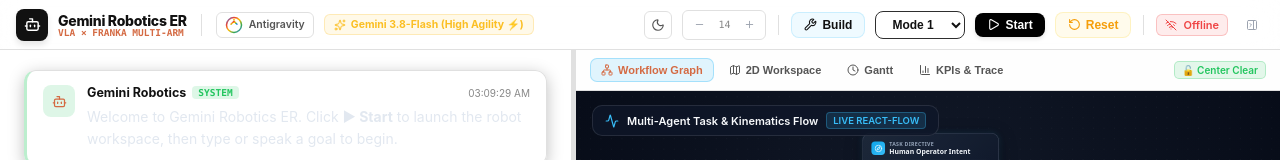
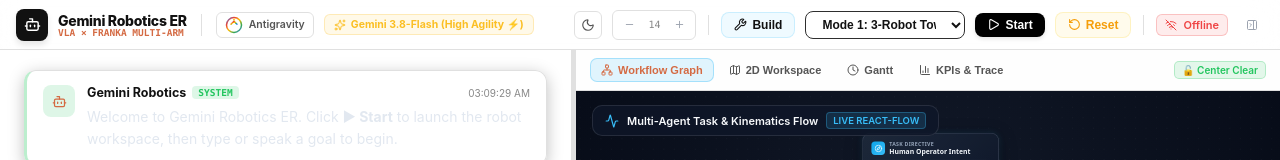
Before and after one commit to mincasurong/IsaacSim_GeminiRobotics, a React (Vite) app in the folder gemini_web_gui/: page / in a window 1280 px wide. Shown: the top 160 px of the page. Built offline with nearby package versions, Linux system fonts and the light colour scheme; no server answers.

Commit message:
Fix: align frontend mode dropdown with launcher.bat (Mode 1/5/6), add server-side mapping to bringup.bash options

```diff
--- a/gemini_web_gui/src/App.tsx
+++ b/gemini_web_gui/src/App.tsx
@@ -227,9 +227,10 @@
 
         {/* Controls */}
         <button onClick={triggerBuild} style={{ ...btnCtrl, color: C.blue, background: 'rgba(56, 189, 248, 0.08)', borderColor: 'rgba(56, 189, 248, 0.2)' }}><Wrench size={13} /> Build</button>
-        <select value={bringupMode} onChange={(e) => setBringupMode(parseInt(e.target.value))} style={{ ...btnCtrl, background: 'transparent', color: C.text, width: 90 }}>
-          <option value={1}>Mode 1</option>
-          <option value={7}>Mode 7 (Dual FR3)</option>
+        <select value={bringupMode} onChange={(e) => setBringupMode(parseInt(e.target.value))} style={{ ...btnCtrl, background: 'transparent', color: C.text, width: 160 }}>
+          <option value={1}>Mode 1: 3-Robot Tower</option>
+          <option value={5}>Mode 5: Conveyor Dual</option>
+          <option value={6}>Mode 6: Assembly</option>
         </select>
         {!bringupRunning
           ? <button onClick={startBringup} style={{ ...btnCtrl, background: '#000', color: '#fff', border: 'none', boxShadow: '0 2px 4px rgba(0,0,0,0.1)' }}><Play size={13} /> Start</button>
```
Also changed, not shown: gemini_web_gui/server.cjs (+11 -3 lines).
